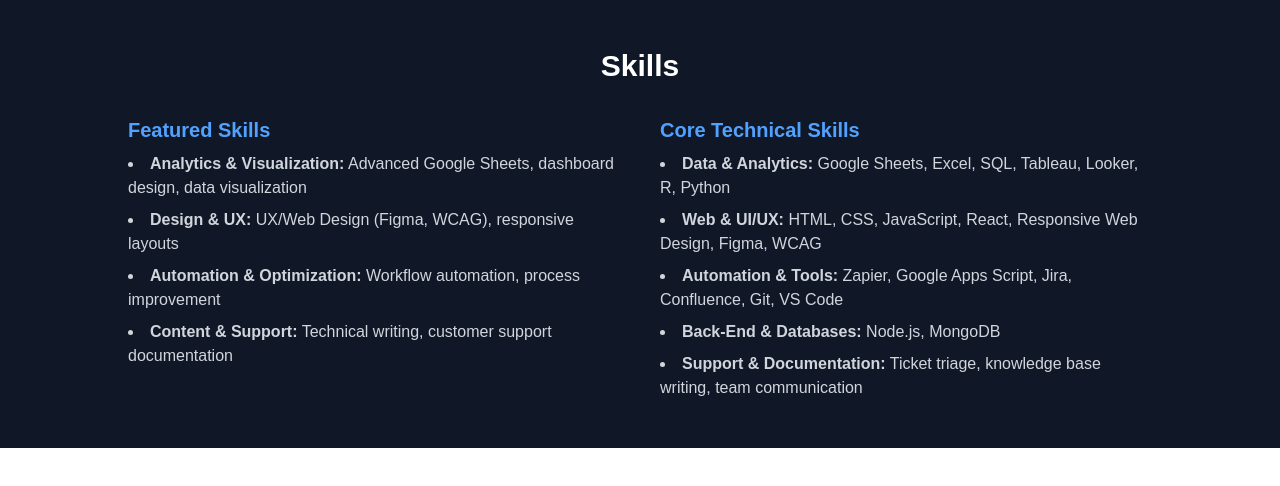
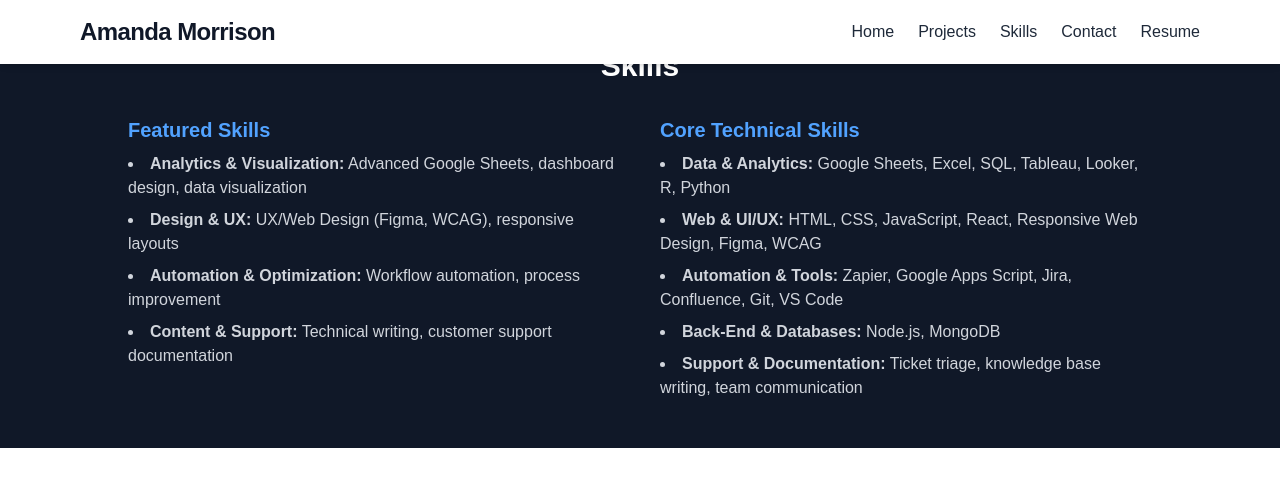
Before and after one commit to amschembri81/amanda-portfolio, a Next.js app: page /skills in a window 1280 px wide. Shown: the top 486 px of the page. Built offline with nearby package versions, Linux system fonts and the light colour scheme.

Commit message:
Refactor: Move Navbar to layout.js for global use

```diff
--- a/src/app/layout.js
+++ b/src/app/layout.js
@@ -1,27 +1,16 @@
-import { Geist, Geist_Mono } from "next/font/google";
-import "./globals.css";
-
-const geistSans = Geist({
-  variable: "--font-geist-sans",
-  subsets: ["latin"],
-});
-
-const geistMono = Geist_Mono({
-  variable: "--font-geist-mono",
-  subsets: ["latin"],
-});
+import Navbar from '../components/Navbar';
+import './globals.css';
 
 export const metadata = {
-  title: "Create Next App",
-  description: "Generated by create next app",
+  title: 'Amanda Morrison | Portfolio',
+  description: 'Portfolio site for Amanda Morrison',
 };
 
 export default function RootLayout({ children }) {
   return (
     <html lang="en">
-      <body
-        className={`${geistSans.variable} ${geistMono.variable} antialiased`}
-      >
+      <body>
+        <Navbar />
         {children}
       </body>
     </html>
--- a/src/app/page.js
+++ b/src/app/page.js
@@ -1,5 +1,3 @@
-import Navbar from '../components/Navbar';
-
 export default function Home() {
   return (
     <>
@@ -14,6 +12,10 @@
           I&apos;m a Data Analyst with a strong foundation in UX Design and Web Development.
           I blend data storytelling, dashboard design, and front-end skills to uncover insights and create intuitive user experiences.
         </p>
+
+        <p className="text-sm italic text-gray-400 text-center mt-4">
+          This site is a work in progress — check back soon for updates!
+        </p>
       </main>
     </>
   );
```
